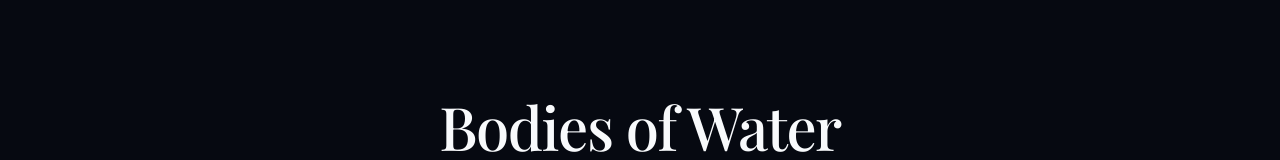
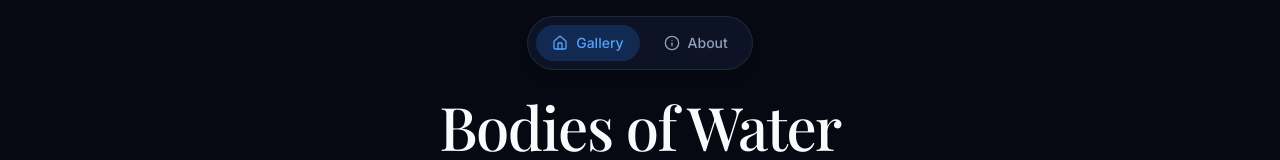
Before and after one commit to meowthecats/water, a React (Vite) app: page / in a window 1280 px wide. Shown: the top 160 px of the page. Built offline with nearby package versions, Linux system fonts and the light colour scheme; a web font is replaced by a local one.

Commit message:
feat: Integrate react-router-dom for navigation
Adds react-router-dom to enable client-side routing within the application. This will allow for different views and navigation between sections of the gallery.

```diff
--- a/package.json
+++ b/package.json
@@ -22,6 +22,7 @@
     "react": "^19.0.0",
     "react-dom": "^19.0.0",
     "react-leaflet": "^5.0.0",
+    "react-router-dom": "^7.14.2",
     "vite": "^6.2.0"
   },
   "devDependencies": {
--- a/src/App.tsx
+++ b/src/App.tsx
@@ -5,7 +5,8 @@
 
 import { useState, useEffect, useRef } from 'react';
 import { motion, AnimatePresence } from 'motion/react';
-import { Droplets, X, ArrowRight, ArrowDownAZ, ArrowUpZA, ArrowUpDown, Map as MapIcon, Image as ImageIcon, Twitter, Facebook, Link } from 'lucide-react';
+import { Droplets, X, ArrowRight, ArrowDownAZ, ArrowUpZA, ArrowUpDown, Map as MapIcon, Image as ImageIcon, Twitter, Facebook, Link as LinkIcon, Info, Home } from 'lucide-react';
+import { BrowserRouter, Routes, Route, Link, useLocation } from 'react-router-dom';
 import { MapContainer, TileLayer, Marker } from 'react-leaflet';
 import 'leaflet/dist/leaflet.css';
 import L from 'leaflet';
@@ -975,7 +976,7 @@ function LazyImage({ src, alt, layoutId, imgClassName, containerClassName, ...pr
   );
 }
 
-export default function App() {
+function Gallery() {
   const [selectedId, setSelectedId] = useState<string | null>(null);
   const [lastSelectedId, setLastSelectedId] = useState<string | null>(null);
   const [sortOrder, setSortOrder] = useState<'default' | 'asc' | 'desc'>('default');
@@ -1284,7 +1285,7 @@ export default function App() {
                           title="Copy link"
                           className="p-2 rounded-full bg-slate-800/50 hover:bg-slate-700 text-slate-400 hover:text-white transition-colors focus:outline-none focus:ring-2 focus:ring-slate-500"
                         >
-                          <Link className="w-5 h-5" />
+                          <LinkIcon className="w-5 h-5" />
                         </button>
                       </div>
                       <button
@@ -1420,3 +1421,93 @@ export default function App() {
     </div>
   );
 }
+
+function Navigation() {
+  const location = useLocation();
+
+  return (
+    <nav className="fixed top-0 left-0 right-0 z-40 px-6 py-4 flex justify-center pointer-events-none">
+      <div className="bg-slate-900/80 backdrop-blur-md px-2 py-2 rounded-full border border-slate-700/50 flex gap-2 pointer-events-auto shadow-lg">
+        <Link
+          to="/"
+          className={`px-4 py-2 rounded-full flex items-center gap-2 text-sm font-medium transition-colors ${
+            location.pathname === '/'
+              ? 'bg-blue-500/20 text-blue-400'
+              : 'text-slate-400 hover:text-slate-200 hover:bg-slate-800/50'
+          }`}
+        >
+          <Home className="w-4 h-4" />
+          Gallery
+        </Link>
+        <Link
+          to="/about"
+          className={`px-4 py-2 rounded-full flex items-center gap-2 text-sm font-medium transition-colors ${
+            location.pathname === '/about'
+              ? 'bg-blue-500/20 text-blue-400'
+              : 'text-slate-400 hover:text-slate-200 hover:bg-slate-800/50'
+          }`}
+        >
+          <Info className="w-4 h-4" />
+          About
+        </Link>
+      </div>
+    </nav>
+  );
+}
+
+function About() {
+  return (
+    <div className="min-h-screen bg-slate-900 text-slate-50 font-sans selection:bg-blue-500/30 pt-32 pb-12 px-6">
+      <div className="fixed inset-0 z-0 pointer-events-none">
+        <LazyImage
+          src="https://upload.wikimedia.org/wikipedia/commons/3/32/Triadelphia_lake.jpg"
+          alt="Ambient Background"
+          containerClassName="absolute inset-0 opacity-20"
+        />
+        <div className="absolute inset-0 bg-black/80" />
+      </div>
+
+      <div className="relative z-10 max-w-3xl mx-auto space-y-8">
+        <motion.div
+          initial={{ opacity: 0, y: 20 }}
+          animate={{ opacity: 1, y: 0 }}
+          className="bg-slate-800/40 p-8 rounded-3xl border border-slate-700/50 backdrop-blur-sm"
+        >
+          <h1 className="text-3xl md:text-4xl font-light tracking-tight text-white mb-6">About the Montgomery County Waterways Gallery</h1>
+          <p className="text-slate-300 leading-relaxed mb-4 text-lg">
+            This application is designed to be an exploratory visual gallery and map of the beautiful streams, rivers, and lakes found within and around Montgomery County, Maryland.
+          </p>
+          <p className="text-slate-300 leading-relaxed mb-4 text-lg">
+            Our goal is to highlight the natural beauty of the area's aquatic ecosystems, encouraging local residents and visitors to explore, appreciate, and conserve these vital natural resources.
+          </p>
+          <h2 className="text-2xl font-light tracking-tight text-white mt-12 mb-4">Features</h2>
+          <ul className="list-disc list-inside text-slate-300 leading-relaxed space-y-2 mb-8">
+            <li>Interactive Gallery view with robust sorting.</li>
+            <li>Map view to visually navigate to different water bodies.</li>
+            <li>Real-time weather data contextualizing the locations.</li>
+            <li>Detailed information on ecology and history.</li>
+          </ul>
+
+          <div className="bg-blue-900/20 p-6 rounded-2xl border border-blue-500/20 mt-8">
+            <h3 className="text-xl font-medium text-blue-400 mb-2">Conservation Note</h3>
+            <p className="text-slate-300">
+              Please treat all local waterways with respect. Follow the "Leave No Trace" principles, stay on marked trails, and help protect our area's delicate aquatic ecosystems.
+            </p>
+          </div>
+        </motion.div>
+      </div>
+    </div>
+  );
+}
+
+export default function App() {
+  return (
+    <BrowserRouter>
+      <Navigation />
+      <Routes>
+        <Route path="/" element={<Gallery />} />
+        <Route path="/about" element={<About />} />
+      </Routes>
+    </BrowserRouter>
+  );
+}
```
Also changed, not shown: 1 other file (tests, documents, lock files or other folders).
